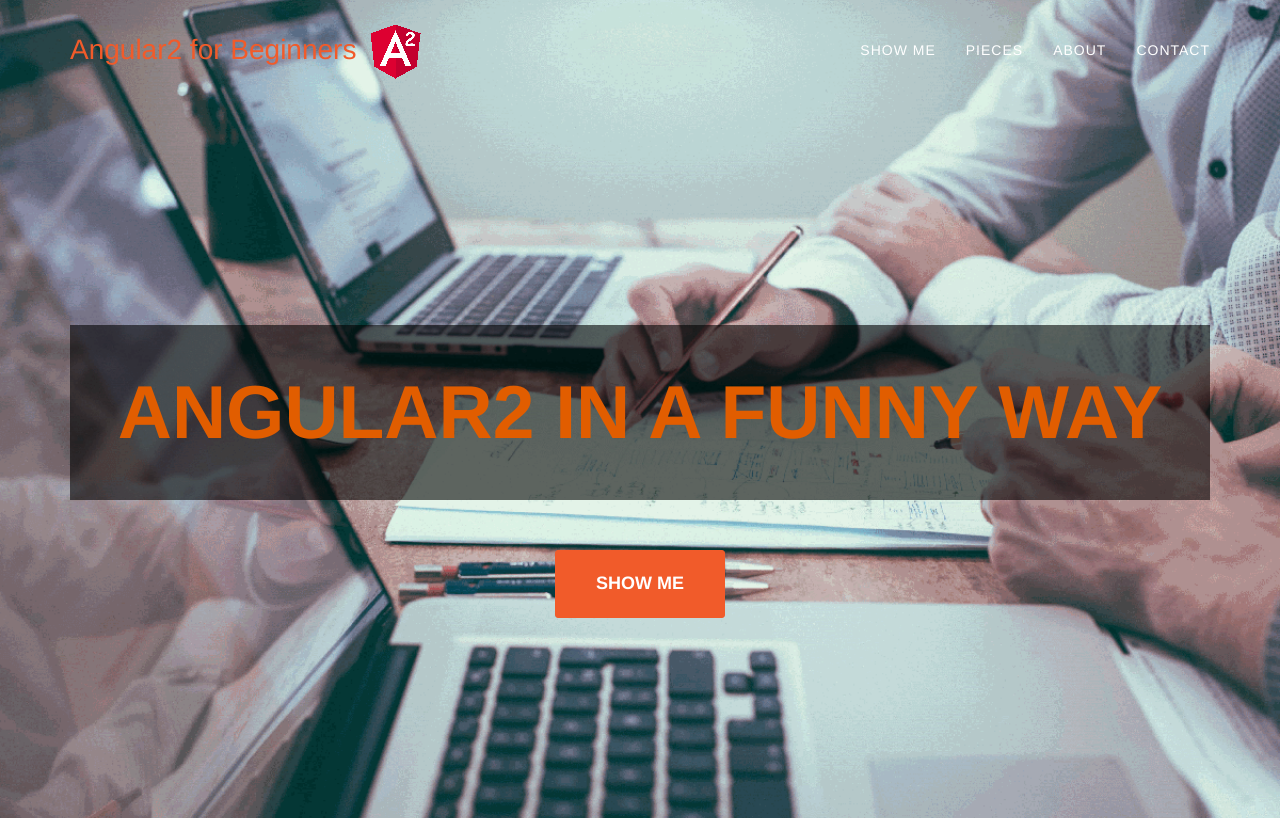
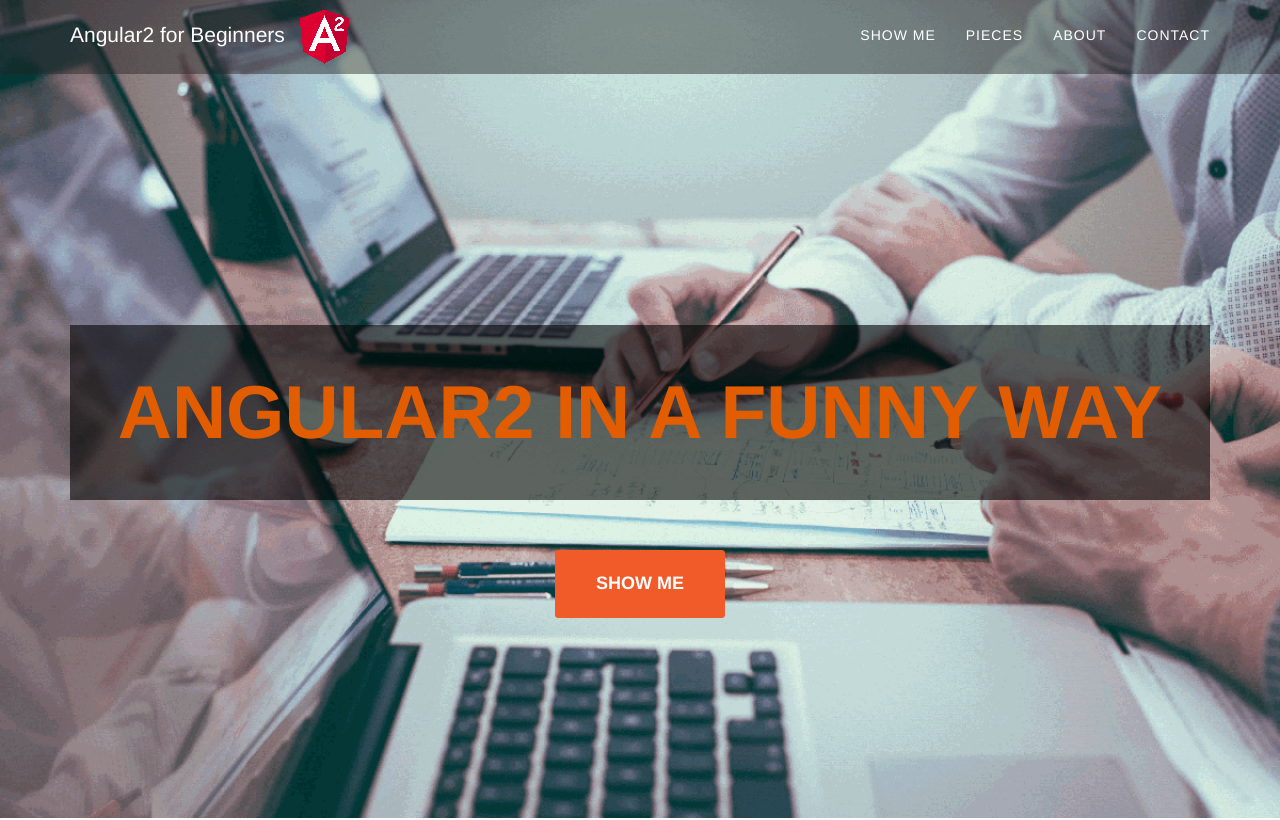
Before and after one commit to khan4019/angular2-website, a plain HTML site: page index.html in a window 1280 px wide. Shown: the top 820 px of the page. Drawn offline with nearby package versions, Linux system fonts and the light colour scheme.

Commit message:
minor changes

```diff
--- a/css/agency.css
+++ b/css/agency.css
@@ -169,7 +169,7 @@ fieldset[disabled] .btn-xl.active {
 }
 
 .navbar-default .navbar-brand {
-    color: #f15b2a;
+    color: white;
     font-family: "Kaushan Script", "Helvetica Neue", Helvetica, Arial, cursive
 }
 
@@ -243,7 +243,8 @@ fieldset[disabled] .btn-xl.active {
         border-radius: 3px
     }
     .navbar-default.navbar-shrink {
-        background-color: #222;
+        background-color: rgba(34, 34, 34, 0.45);
+        ;
         padding: 10px 0
     }
     .navbar-default.navbar-shrink .navbar-brand {
--- a/index.html
+++ b/index.html
@@ -28,7 +28,7 @@
 <body id="page-top" class="index">
 
     <!-- Navigation -->
-    <nav class="navbar navbar-default navbar-fixed-top">
+    <nav class="navbar navbar-default navbar-fixed-top navbar-shrink">
         <div class="container">
             <!-- Brand and toggle get grouped for better mobile display -->
             <div class="navbar-header page-scroll">
```
